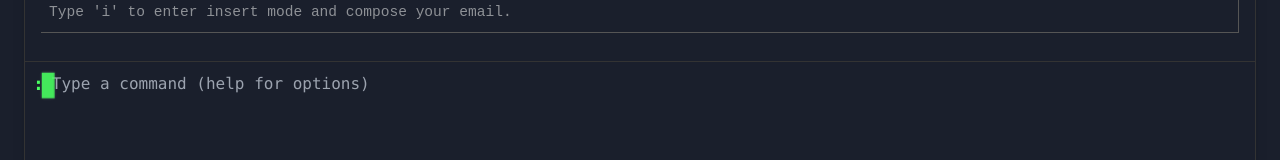
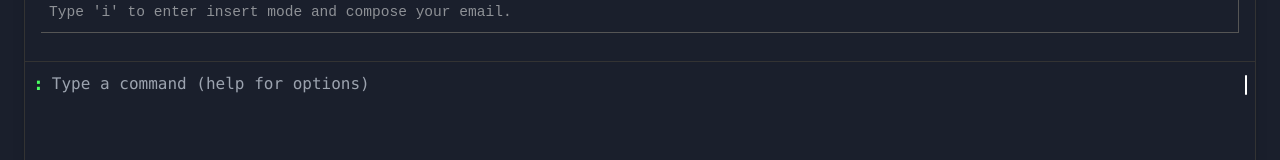
Before and after one commit to kannandreams/kannandreams.github.io, a React (Vite) app: page / in a window 1280 px wide. Shown: the part 594-754 px from the top of the page. Built offline with nearby package versions, Linux system fonts and the light colour scheme.

Commit message:
Fix: Restore blinking cursor animation
Reverts the cursor animation to the original blinking style.

```diff
--- a/src/components/VimCommandLine.tsx
+++ b/src/components/VimCommandLine.tsx
@@ -113,21 +113,19 @@ const VimCommandLine: React.FC<VimCommandLineProps> = ({
             }}
           />
           <span
-            className="terminal-caret block-caret-breath"
+            className="terminal-caret animate-cursor-blink"
             style={{
-              color: "var(--terminal-bright-green)",
+              backgroundColor: "white",
+              width: "2px",
               display: "inline-block",
-              position: "absolute",
-              left: "calc(-1ch)",
-              opacity: 0.9,
-              fontSize: "1.27em",
-              fontWeight: "bold",
-              pointerEvents: "none",
-              background: "none",
-              animation: "block-caret-breath 1s ease-in-out infinite"
+              height: "1.35em",
+              marginLeft: "0.125rem",
+              marginTop: "2px",
+              verticalAlign: "middle",
+              borderRadius: "2px",
+              pointerEvents: "none"
             }}
           >
-            █
           </span>
         </div>
       </form>
```
